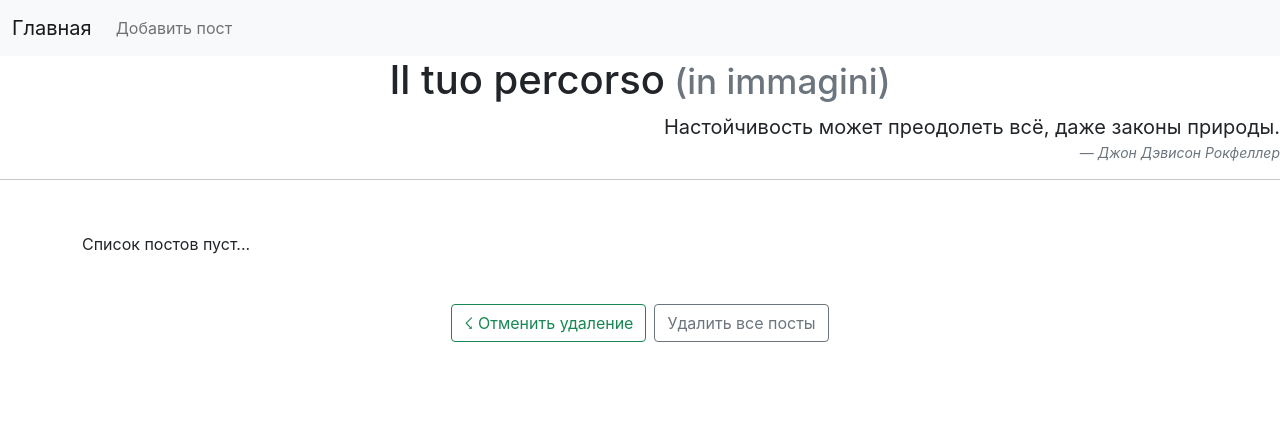
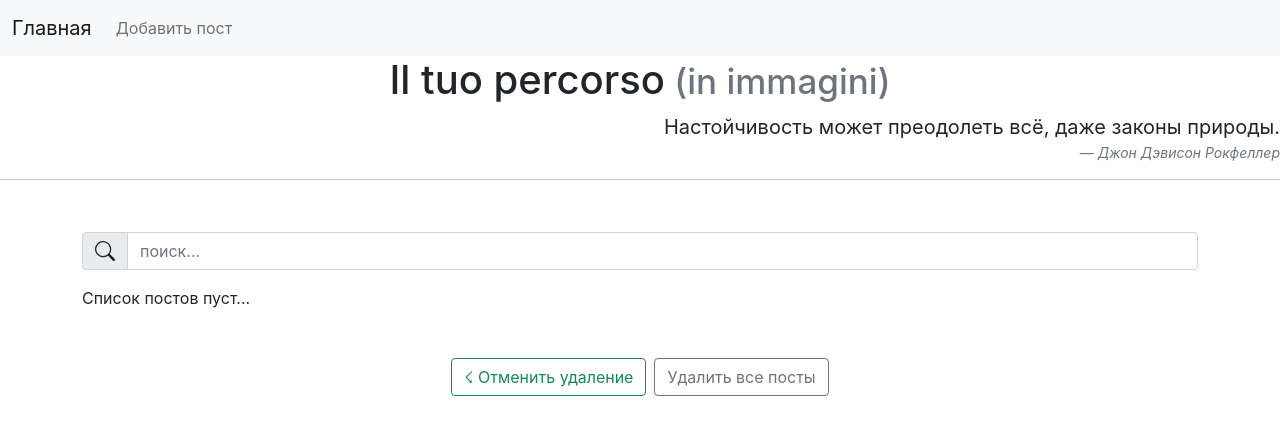
Before and after one commit to soledentro/blog_StudyProjectFin, a React (Create React App) app: page / in a window 1280 px wide. Shown: the top 434 px of the page. Built offline with nearby package versions, Linux system fonts and the light colour scheme.

Commit message:
added search

```diff
--- a/src/components/Main/Form/Form.jsx
+++ b/src/components/Main/Form/Form.jsx
@@ -2,7 +2,7 @@ import { useContext, useState } from "react";
 import { PostsListContext, } from "../../../contexts/PostsListContext";
 import PostsList from "../PostsList/PostsList";
 import { motion } from "framer-motion";
-import { formVariants } from "../postAnimation"
+import { inputVariants } from "../postAnimation"
 
 
 const Form = () => {
@@ -29,7 +29,7 @@ const Form = () => {
 
   return (
     <>
-      <motion.form variants={formVariants} initial="start" animate="end" onSubmit={submitHandler} className="d-flex flex-column align-items-center">
+      <motion.form variants={inputVariants} initial="start" animate="end" onSubmit={submitHandler} className="d-flex flex-column align-items-center">
         <div className="mb-3">
           <input type="text"
             value={title}
--- a/src/components/Main/PostsList/PostsList.jsx
+++ b/src/components/Main/PostsList/PostsList.jsx
@@ -1,25 +1,44 @@
-import { useContext } from "react"
+import { useContext, useState } from "react"
 import { PostsListContext } from "../../../contexts/PostsListContext";
 import PostItem from "./PostItem/PostItem";
 import { motion } from "framer-motion";
-import { postListVariants } from "../postAnimation"
-
+import { inputVariants, postListVariants } from "../postAnimation";
 
 const PostsList = () => {
 
     const { posts } = useContext(PostsListContext)
 
+    const [searchInput, setSearchInput] = useState('')
+
+    const changeHandler = (e) => {
+        setSearchInput(e.target.value)
+    }
+
+    const postFromSearch = posts.filter(post => { //поиск по заголовку, тексту, тегам
+        return post.tegs.toLowerCase().includes(searchInput.toLowerCase())
+            || post.title.toLowerCase().includes(searchInput.toLowerCase())
+            || post.text.toLowerCase().includes(searchInput.toLowerCase())
+    })
+
     return (
         <>
+            <motion.div variants={inputVariants} initial="start" animate="end" className="input-group mb-3" width="100">
+                <span className="input-group-text" id="addon-wrapping"><svg xmlns="http://www.w3.org/2000/svg" width="20" height="24" fill="currentColor" class="bi bi-search" viewBox="0 0 16 16">
+                    <path d="M11.742 10.344a6.5 6.5 0 1 0-1.397 1.398h-.001c.03.04.062.078.098.115l3.85 3.85a1 1 0 0 0 1.415-1.414l-3.85-3.85a1.007 1.007 0 0 0-.115-.1zM12 6.5a5.5 5.5 0 1 1-11 0 5.5 5.5 0 0 1 11 0z" />
+                </svg></span>
+                <input type="text" className="form-control" value={searchInput} onChange={changeHandler} placeholder="поиск..." aria-label="Username" aria-describedby="addon-wrapping" />
+            </motion.div>
+            <div className="allpost">
                 {
                     posts.length ? (
                         <motion.div variants={postListVariants} initial="start" animate="end" className="container row d-flex bd-highlight">
-                        {posts.map((post, index) => (
+                            {postFromSearch.map((post, index) => (
                                 <PostItem key={post.id} id={post.id} {...post} />
                             ))}
                         </motion.div>
                     ) : (<p>Список постов пуст...</p>)
                 }
+            </div>
         </>
     )
 }
--- a/src/components/Main/postAnimation.js
+++ b/src/components/Main/postAnimation.js
@@ -43,7 +43,7 @@ export const postItemVariants = {
     },
 }
 
-export const formVariants = {
+export const inputVariants = {
     start: {
       opasity: 0,
       x: -700,
```
Also changed, not shown: src/components/SearchForm/SearchForm.jsx (added, +27 -0 lines). Lines whose indentation alone changed are shown as unchanged.
